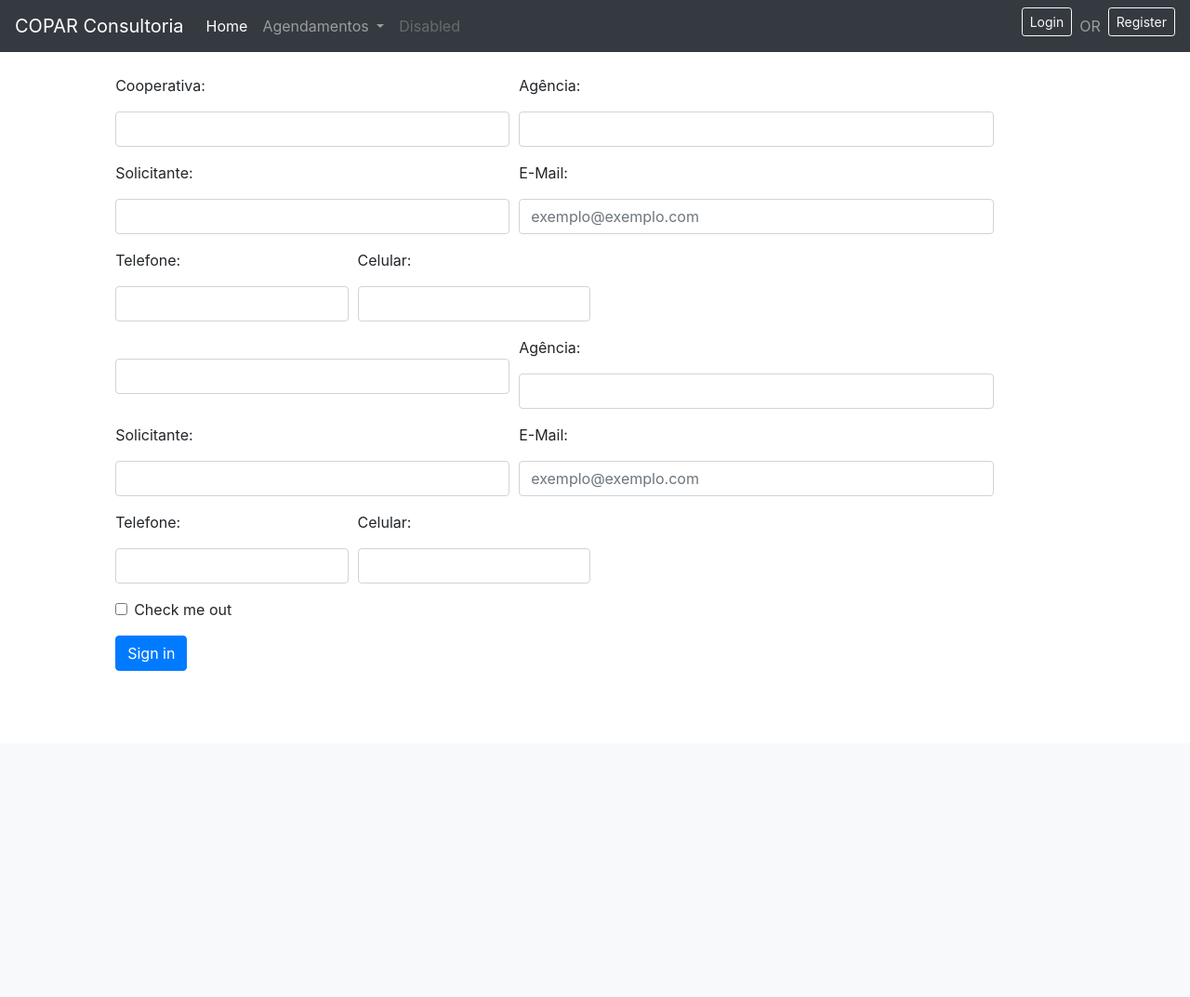
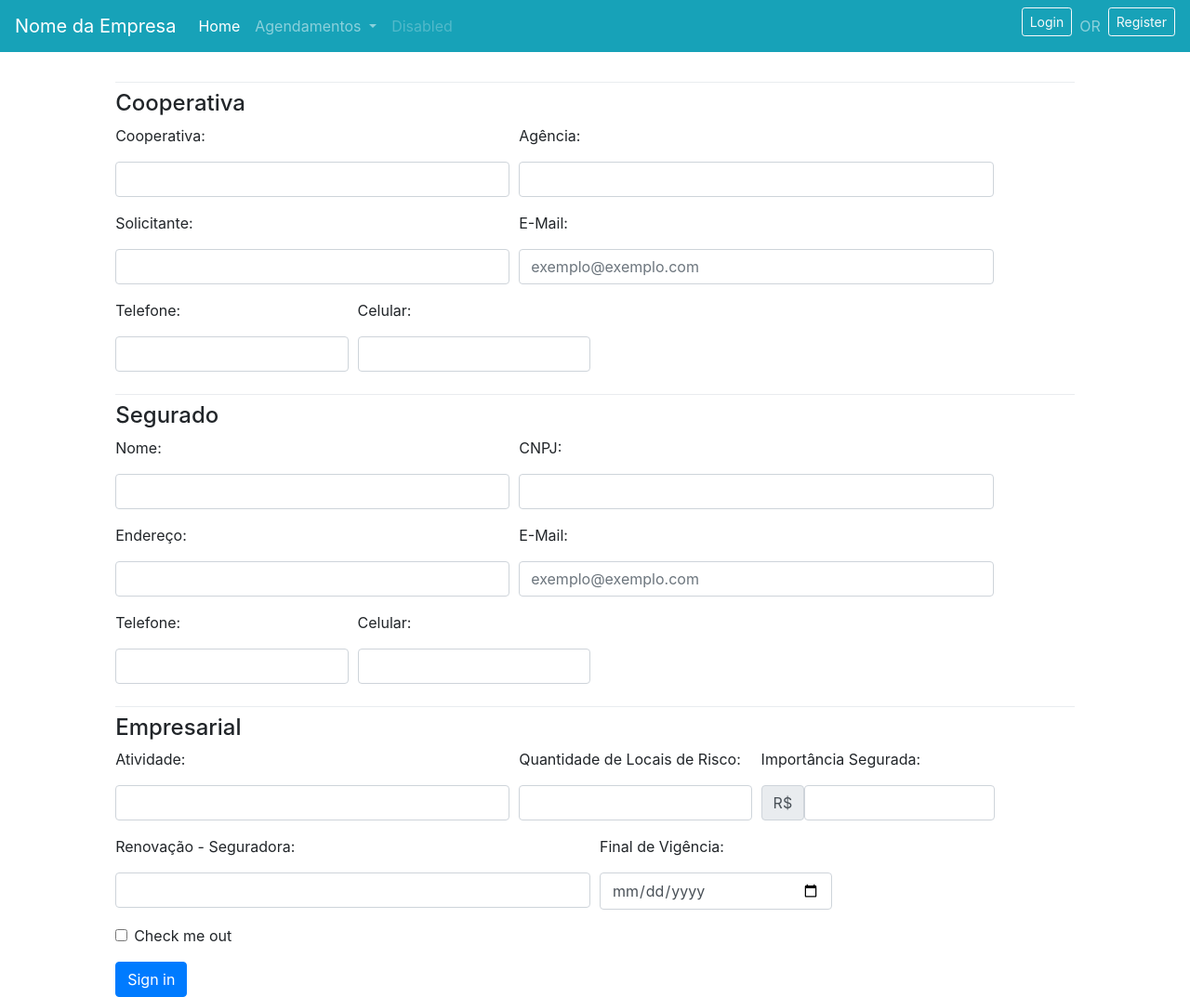
Before and after one commit to adaltopicotti/sg, a Django app: page /agendamento/novo/ in a window 1280 px wide. Shown: the whole page at 93% size. Before the commit the page ends 722 px from the top, so only its background shows below. Run offline with Django 3.2, Linux system fonts and the light colour scheme; some libraries are stand-ins or nearby versions.

Commit message:
add seguradoForm and empresarialForm to template

```diff
--- a/agendamento/forms.py
+++ b/agendamento/forms.py
@@ -1,5 +1,5 @@
 from django import forms
-from .models import Cooperativa, Segurado
+from .models import Cooperativa, Segurado, Empresarial
 
 class CooperativaForm(forms.ModelForm):
 
@@ -23,20 +23,37 @@ class CooperativaForm(forms.ModelForm):
 
 class SeguradoForm(forms.ModelForm):
     nome = forms.CharField(label='Nome',widget=forms.TextInput(
-        attrs={'class':'form-control'}))
+        attrs={'class':'form-control', 'id':'inputSegNome'}))
     email = forms.EmailField(label='E-Mail',widget=forms.EmailInput(
-        attrs={'class':'form-control', 'placeholder':'exemplo@exemplo.com'}))
+        attrs={'class':'form-control', 'id':'inputSegEmail', 'placeholder':'exemplo@exemplo.com'}))
     telefone = forms.CharField(label='Telefone',widget=forms.TextInput(
-        attrs={'class':'form-control'}))
+        attrs={'class':'form-control', 'id':'inputSegTelefone'}))
     celular = forms.CharField(label='Celular',widget=forms.TextInput(
-        attrs={'class':'form-control'}))
+        attrs={'class':'form-control', 'id':'inputSegCelular'}))
     cnpj = forms.CharField(label='CNPJ',widget=forms.TextInput(
-        attrs={'class':'form-control'}))
+        attrs={'class':'form-control', 'id':'inputSegCNPJ'}))
     endereco = forms.CharField(label='Endereço',widget=forms.TextInput(
-        attrs={'class':'form-control'}))
+        attrs={'class':'form-control', 'id':'inputSegEndereco'}))
     municipio = forms.CharField(label='Municipio',widget=forms.TextInput(
-        attrs={'class':'form-control'}))
+        attrs={'class':'form-control', 'id':'inputSegMunicippio'}))
 
     class Meta:
         model = Segurado
         fields = ('nome',)
+
+
+class EmpresarialForm(forms.ModelForm):
+    atividade = forms.CharField(label='Atividade',widget=forms.TextInput(
+        attrs={'class':'form-control', 'id':'inputEmpAtividade'}))
+    qnt_local_risco = forms.CharField(label='Quantidade de Locais de Risco',widget=forms.TextInput(
+        attrs={'type':'number', 'class':'form-control', 'id':'inputEmpQntLRisc'}))
+    IS = forms.CharField(label='Importância Segurada',widget=forms.TextInput(
+        attrs={'class':'form-control', 'id':'inputEmpIS'}))
+    renovacao_cia = forms.CharField(label='Renovação - Seguradora',widget=forms.TextInput(
+        attrs={'class':'form-control', 'id':'inputEmpRenovacaoCia'}))
+    final_vigencia = forms.CharField(label='Final de Vigência',widget=forms.TextInput(
+        attrs={'type':'date', 'class':'form-control', 'id':'inputEmpFinalVig'}))
+
+    class Meta:
+        model = Empresarial
+        fields = ('atividade',)
--- a/agendamento/views.py
+++ b/agendamento/views.py
@@ -1,5 +1,5 @@
 from django.shortcuts import render
-from agendamento.forms import CooperativaForm, SeguradoForm
+from agendamento.forms import CooperativaForm, SeguradoForm, EmpresarialForm
 # Create your views here.
 
 def agendamento_novo(request):
@@ -7,4 +7,5 @@ def agendamento_novo(request):
     return render(request, 'agendamento/novo0.html', {
         'cooperativaForm': CooperativaForm,
         'seguradoForm': SeguradoForm,
+        'empresarialForm': EmpresarialForm,
         'collapseOpt': 1} )
--- a/portal/templates/agendamento/novo0.html
+++ b/portal/templates/agendamento/novo0.html
@@ -13,6 +13,9 @@
   <div class="row justify-content-center">
     <div class="col align-self-center">
       <form>
+        <div class="dropdown-divider"></div>
+        <h4>Cooperativa</h4>
+        <!-- Start cooperativaForm -->
         <div class="form-row">
           <div class="form-group col-md-5 col-sm-6">
             <label for="inputCooperativa">{{cooperativaForm.cooperativa.label_tag}}</label>
@@ -41,32 +44,61 @@
             {{cooperativaForm.celular}}
           </div>
         </div>
+        <!-- Start seguradoForm -->
+        <div class="dropdown-divider"></div>
+        <h4>Segurado</h4>
         <div class="form-row">
           <div class="form-group col-md-5 col-sm-6">
-            <label for="inputCooperativa">{{seguradoForm.cooperativa.label_tag}}</label>
-            {{cooperativaForm.cooperativa}}
+            <label for="inputSegNome">{{seguradoForm.nome.label_tag}}</label>
+            {{seguradoForm.nome}}
           </div>
           <div class="form-group col-md-6">
-            <label for="inputAgencia">{{cooperativaForm.agencia.label_tag}}</label>
-            {{cooperativaForm.agencia}}
+            <label for="inputSegCNPJ">{{seguradoForm.cnpj.label_tag}}</label>
+            {{seguradoForm.cnpj}}
+          </div>
+          <div class="form-group col-md-5">
+            <label for="inputSegEndereco">{{seguradoForm.endereco.label_tag}}</label>
+            {{seguradoForm.endereco}}
+          </div>
+          <div class="form-group col-md-6">
+            <label for="inputSegEmail">{{seguradoForm.email.label_tag}}</label>
+            {{seguradoForm.email}}
+          </div>
+          <div class="form-group col-md-3 col-sm-6">
+            <label for="inputSegTelefone">{{seguradoForm.telefone.label_tag}}</label>
+            {{seguradoForm.telefone}}
+          </div>
+          <div class="form-group col-md-3 col-sm-6">
+            <label for="inputSegCelular">{{seguradoForm.celular.label_tag}}</label>
+            {{seguradoForm.celular}}
           </div>
         </div>
+        <!-- Start empresarialForm -->
+        <div class="dropdown-divider"></div>
+        <h4>Empresarial</h4>
         <div class="form-row">
-          <div class="form-group col-md-5">
-            <label for="inputSolicitante">{{cooperativaForm.solicitante.label_tag}}</label>
-            {{cooperativaForm.solicitante}}
+          <div class="form-group col-md-5 col-sm-6">
+            <label for="inputSegNome">{{empresarialForm.atividade.label_tag}}</label>
+            {{empresarialForm.atividade}}
+          </div>
+          <div class="form-group col-md-3">
+            <label for="inputEmpQntLRisc">{{empresarialForm.qnt_local_risco.label_tag}}</label>
+            {{empresarialForm.qnt_local_risco}}
+          </div>
+          <div class="form-group col-md-3">
+            <label for="inputEmpIS">{{empresarialForm.IS.label_tag}}</label>
+            <div class="input-group-prepend">
+              <span class="input-group-text">R$</span>
+              {{empresarialForm.IS}}
+            </div>
           </div>
           <div class="form-group col-md-6">
-            <label for="inputSolEmail">{{cooperativaForm.email.label_tag}}</label>
-            {{cooperativaForm.email}}
+            <label for="inputEmpRenovacaoCia">{{empresarialForm.renovacao_cia.label_tag}}</label>
+            {{empresarialForm.renovacao_cia}}
           </div>
           <div class="form-group col-md-3 col-sm-6">
-            <label for="inputSolTelefone">{{cooperativaForm.telefone.label_tag}}</label>
-            {{cooperativaForm.telefone}}
-          </div>
-          <div class="form-group col-md-3 col-sm-6">
-            <label for="inputSolCelular">{{cooperativaForm.celular.label_tag}}</label>
-            {{cooperativaForm.celular}}
+            <label for="inputEmpFinalVig">{{empresarialForm.final_vigencia.label_tag}}</label>
+            {{empresarialForm.final_vigencia}}
           </div>
         </div>
         <div class="form-group">
--- a/portal/templates/portal/structure/base.html
+++ b/portal/templates/portal/structure/base.html
@@ -10,13 +10,13 @@
     <!-- Bootstrap CSS -->
     <link rel="stylesheet" href="https://maxcdn.bootstrapcdn.com/bootstrap/4.0.0/css/bootstrap.min.css" integrity="sha384-Gn5384xqQ1aoWXA+058RXPxPg6fy4IWvTNh0E263XmFcJlSAwiGgFAW/dAiS6JXm" crossorigin="anonymous">
 
-    <title>Consultoria</title>
+    <title>Nome da Empresa</title>
   </head>
   <body>
     <div>
       <!-- Navbar content -->
-        <nav class="navbar navbar-expand-lg navbar-dark bg-dark">
-          <a class="navbar-brand" href="/">COPAR Consultoria</a>
+        <nav class="navbar navbar-expand-lg navbar-dark bg-info">
+          <a class="navbar-brand" href="/">Nome da Empresa</a>
           <button class="navbar-toggler" type="button" data-toggle="collapse" data-target="#navbarSupportedContent" aria-controls="navbarSupportedContent" aria-expanded="false" aria-label="Toggle navigation">
             <span class="navbar-toggler-icon"></span>
           </button>
```
